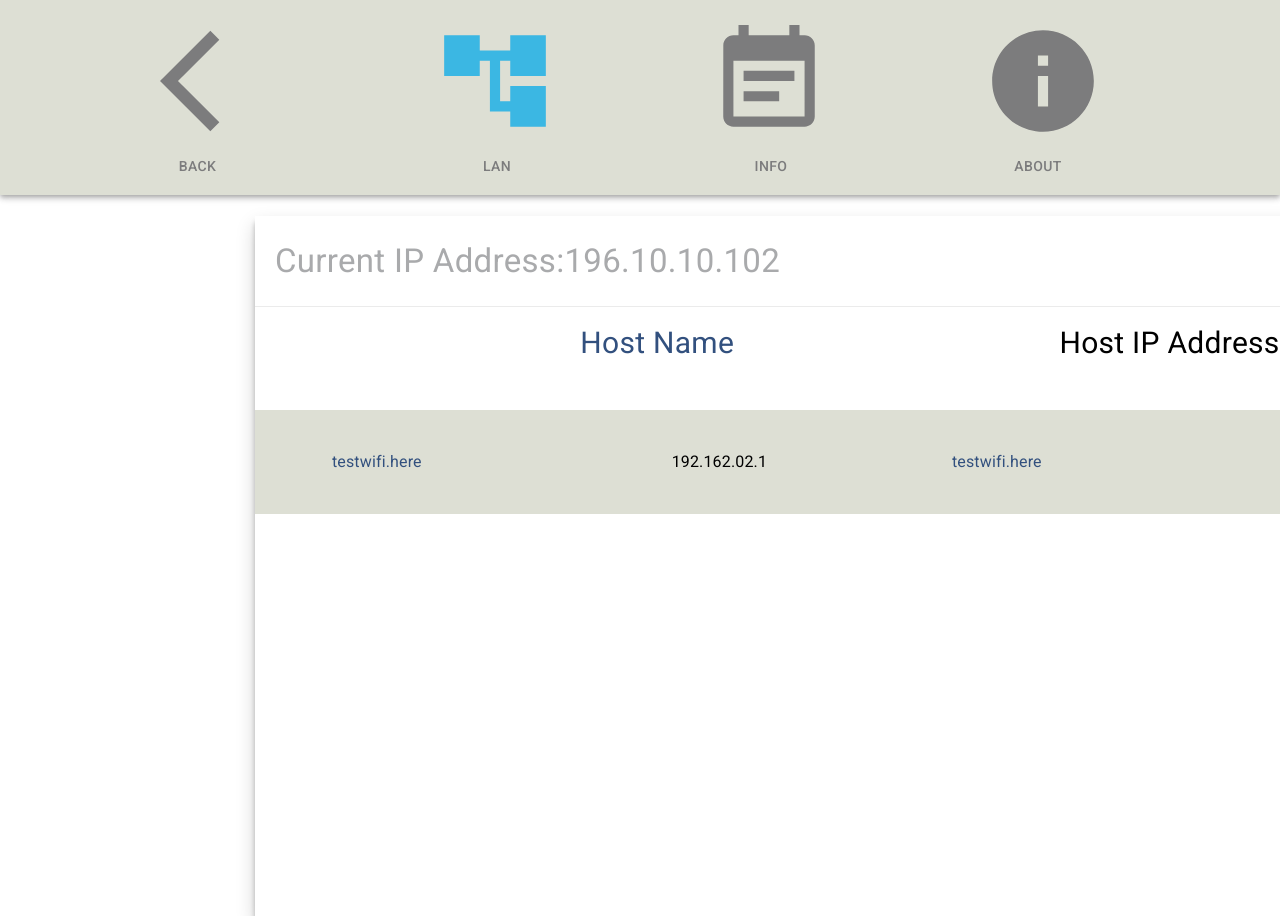
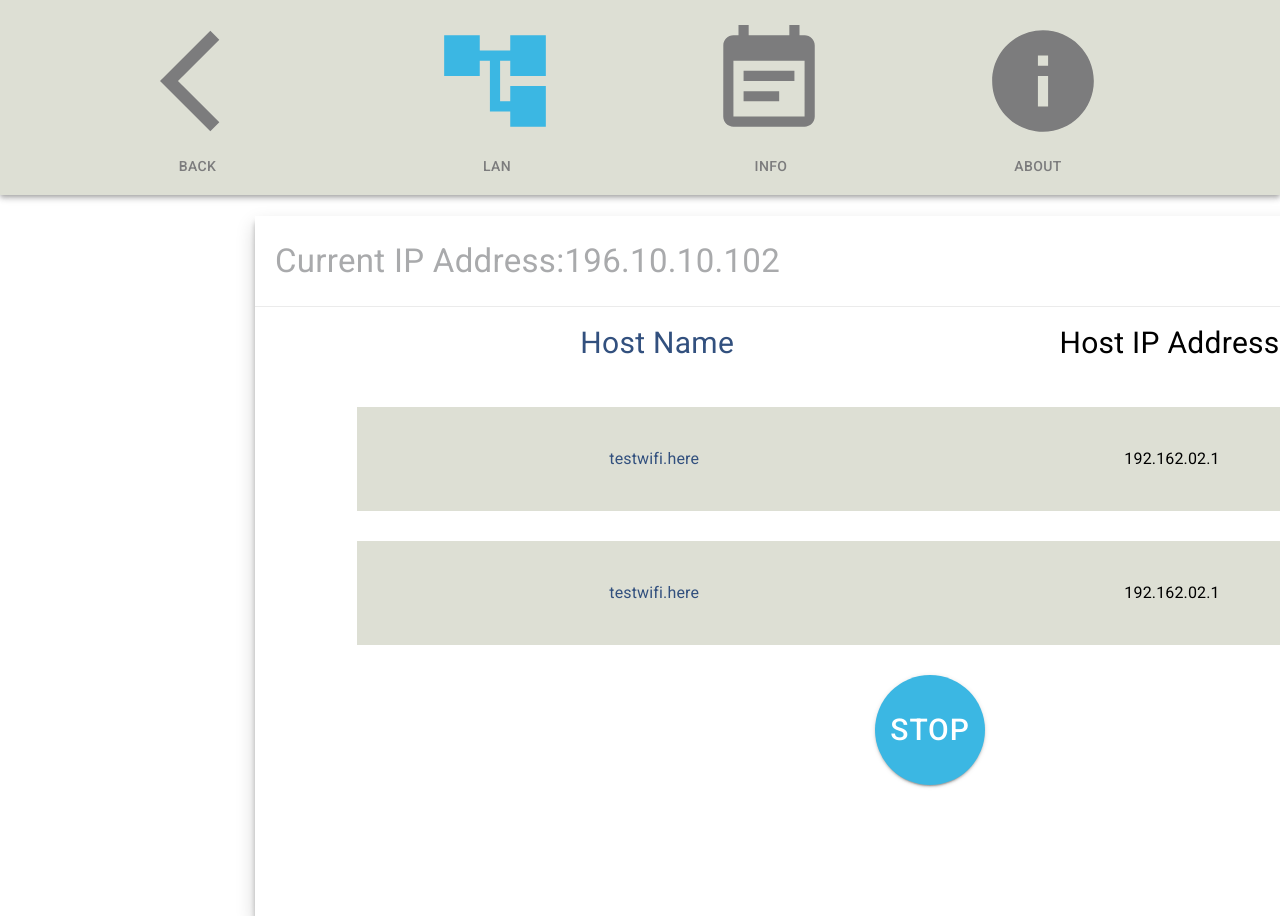
Before and after one commit to nocompanyco/monsteranalyzer, a React (Create React App) app in the folder client/: page /lan in a window 1280 px wide. Shown: the top 916 px of the page. Built offline with nearby package versions, Linux system fonts and the light colour scheme.

Commit message:
changing the style of lan

```diff
--- a/client/src/components/host-data/host-data.component.jsx
+++ b/client/src/components/host-data/host-data.component.jsx
@@ -4,7 +4,7 @@ import './host-data.styles.css';
 export default function HostData({ hostName, hostAddress }) {
   return (
     <Fragment>
-      <div className="container">
+      <div className="hostDatacontainer">
         <div className="card">
           <Typography style={{ color: '#32507E', marginRight: 173 }}>
             {hostName}
--- a/client/src/components/host-data/host-data.styles.css
+++ b/client/src/components/host-data/host-data.styles.css
@@ -1,4 +1,4 @@
-.container {
+.hostDatacontainer {
   display: flex;
   flex-direction: column;
   justify-content: space-between;
--- a/client/src/components/startBtn/startBtn.compoenet.jsx
+++ b/client/src/components/startBtn/startBtn.compoenet.jsx
@@ -3,7 +3,7 @@ import { Button } from '@material-ui/core';
 import Icon from '@material-ui/core/Icon';
 import useStyles from './startBtn.styles';
 
-const StartBtn = ({ hidden, handleStart,btnName }) => {
+const StartBtn = ({ hidden, handleStart }) => {
   const classes = useStyles();
   return (
     <Button
@@ -14,7 +14,7 @@ const StartBtn = ({ hidden, handleStart,btnName }) => {
       style={{ marginLeft: hidden ? 20 : null }}
       onClick={handleStart}
     >
-      {btnName}
+      Start
     </Button>
   );
 };
--- a/client/src/components/video/video.component.jsx
+++ b/client/src/components/video/video.component.jsx
@@ -14,7 +14,7 @@ const Video = (props) => {
   const src = getVideoSrc(window.innerWidth);
   const onLoadedData = () => {
     setIsVideoLoaded(true);
-    return 'this.play()'
+    return 'this.play()';
   };
   return (
     <div className="container">
@@ -30,7 +30,7 @@ const Video = (props) => {
         onLoadedData={onLoadedData}
         style={{ display: isVideoLoaded ? 'unset' : 'none' }}
         className="video"
-        autoPictureInPicture="true"
+        autopictureinpicture="true"
       />
     </div>
   );
```
Also changed, not shown: 1 other file (tests, documents, lock files or other folders).
